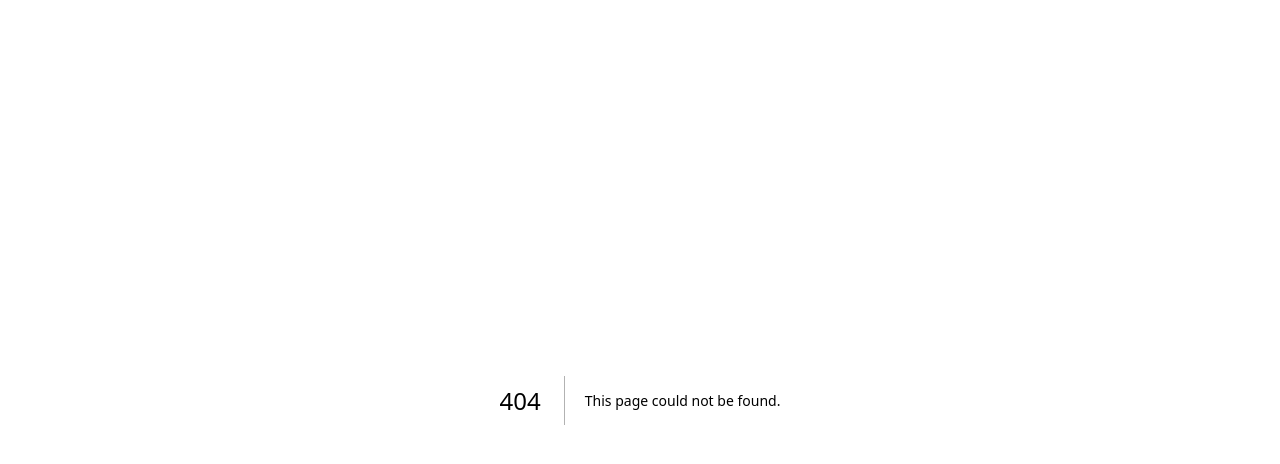
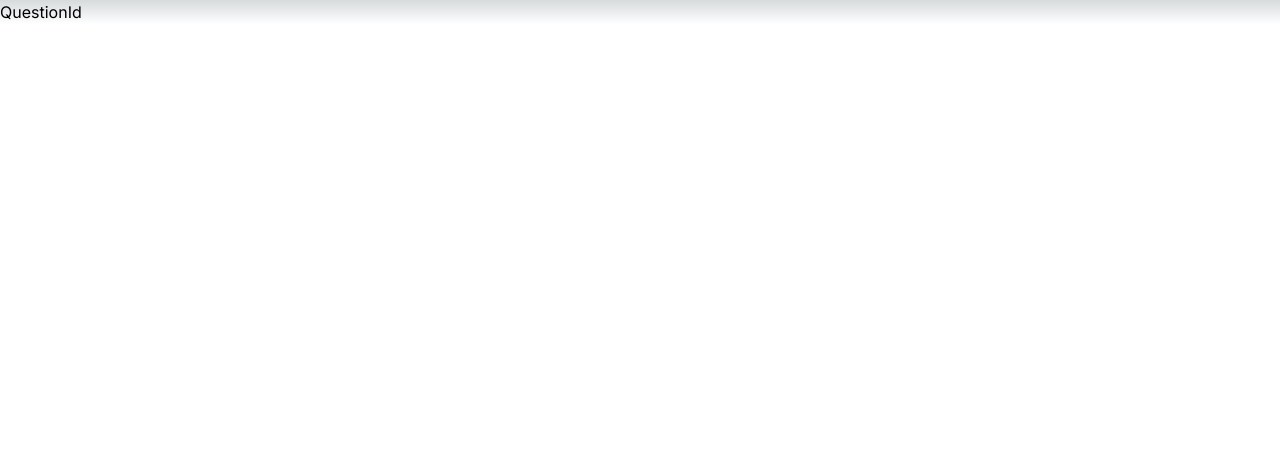
Before and after one commit to satimesoftwarejsc/nextjsvietnam, a Next.js app: page /questions/1 in a window 1280 px wide. Before the commit this address had no page. Shown: the top 464 px of the page. Built offline with nearby package versions, Linux system fonts and the light colour scheme.

Commit message:
feature 3

```diff
--- a/app/layout.tsx
+++ b/app/layout.tsx
@@ -15,7 +15,7 @@ export default function RootLayout({
   children: React.ReactNode
 }) {
   return (
-    <html lang="en" data-theme="dark">
+    <html lang="en" data-theme="light">
       <body className={inter.className}>{children}</body>
     </html>
   )
--- /dev/null
+++ b/app/questions/QuestionsClient.tsx
@@ -0,0 +1,11 @@
+import { Params } from "next/dist/shared/lib/router/utils/route-matcher";
+import Link from "next/link";
+import React from "react";
+
+type Props = {};
+
+function QuestionsClient({  }) {
+  return <Link href={`/questions/${questionId}`}>QuestionsClient</Link>;
+}
+
+export default QuestionsClient;
--- /dev/null
+++ b/app/questions/[questionId]/QuestionIdClient.tsx
@@ -0,0 +1,10 @@
+import { Params } from "next/dist/shared/lib/router/utils/route-matcher";
+import React from "react";
+
+type Props = {};
+
+function QuestionIdClient({ params }: { params: { questionId: string } }) {
+  return <div>QuestionIdClient {params.questionId}</div>;
+}
+
+export default QuestionIdClient;
--- /dev/null
+++ b/app/questions/[questionId]/page.tsx
@@ -0,0 +1,11 @@
+import React from 'react'
+
+type Props = {}
+
+function QuestionId({}: Props) {
+  return (
+    <div>QuestionId</div>
+  )
+}
+
+export default QuestionId
--- /dev/null
+++ b/app/questions/page.tsx
@@ -0,0 +1,10 @@
+import React from "react";
+import QuestionsClient from "./QuestionsClient";
+
+type Props = {};
+
+function Questions({}: Props) {
+  return <QuestionsClient />;
+}
+
+export default Questions;
```
